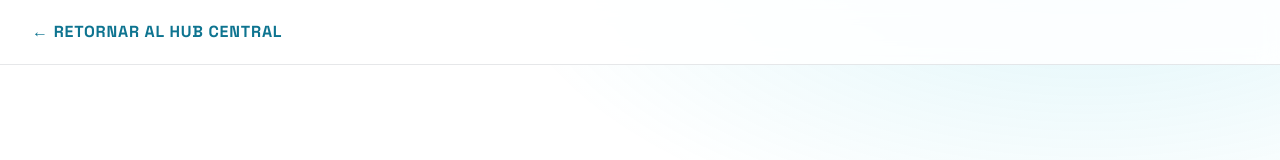
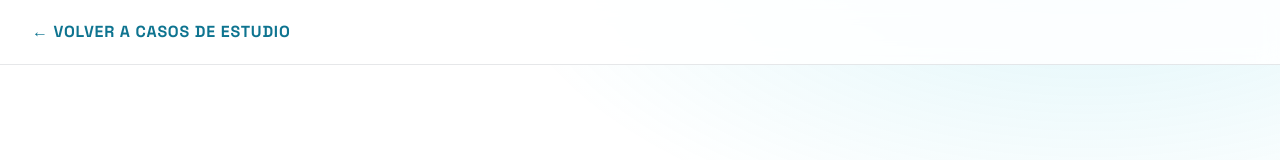
Before and after one commit to Mushi-Ayaka/Portafolio, a Next.js app: page /proyectos/dvge in a window 1280 px wide. Shown: the top 160 px of the page. Built offline with nearby package versions, Linux system fonts and the light colour scheme.

Commit message:
fix: volver de case-study aterriza en #proyectos (Casos de Estudio), no al inicio

```diff
--- a/src/app/(case-studies)/layout.tsx
+++ b/src/app/(case-studies)/layout.tsx
@@ -30,9 +30,9 @@ export default function CaseStudyLayout({
            zIndex: 1000,
            borderBottom: '1px solid rgba(15,23,42,0.10)'
          }}>
-           <Link href="/" style={{ color: 'var(--accent-primary)', fontWeight: '700', fontSize: '1rem', letterSpacing: '0.05em' }}>
-            &larr; RETORNAR AL HUB CENTRAL
-          </Link>
+            <Link href="/#proyectos" style={{ color: 'var(--accent-primary)', fontWeight: '700', fontSize: '1rem', letterSpacing: '0.05em' }}>
+             &larr; VOLVER A CASOS DE ESTUDIO
+           </Link>
         </nav>
 
         {/* Contentido Libre de Restricciones */}
```
